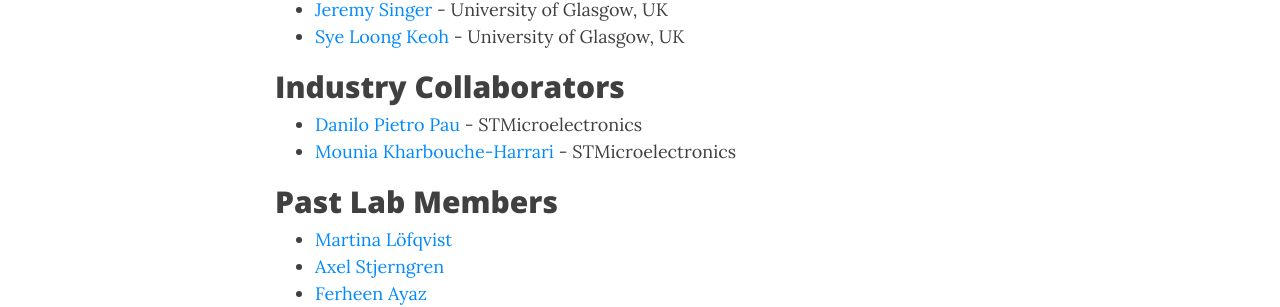
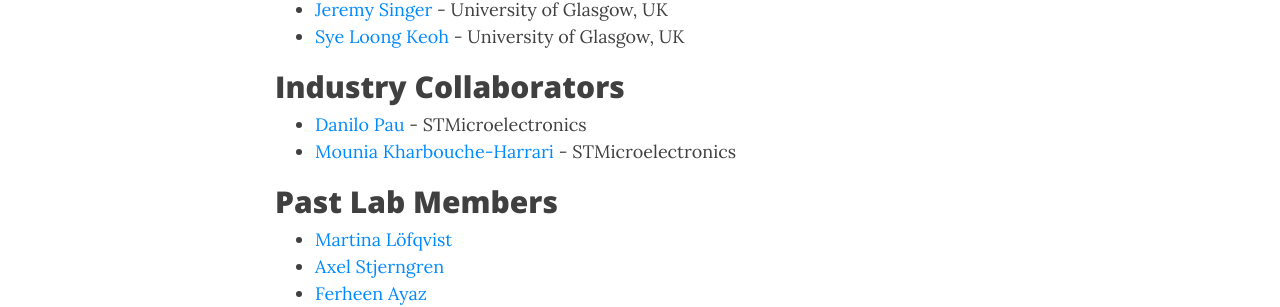
Before and after one commit to gicLAB/gicLAB.github.io, a Jekyll site: the page built from people.md, in a window 1280 px wide and 900 px high, scrolled down 1649 px. Shown: the part 450-757 px from the top of the window. Built offline with Jekyll 4.4.1, drawn with Linux system fonts in a browser that asks for light colours; nearby versions of some CDN libraries; comment, search, counter and statistics services are not loaded.

Commit message:
Update people.md

```diff
--- a/people.md
+++ b/people.md
@@ -71,7 +71,7 @@ Topic: "'Efficient ML model implementation in FPGAs"
 
 
 ## Industry Collaborators
-- [Danilo Pietro Pau](https://www.linkedin.com/in/danilopietropau/) - STMicroelectronics
+- [Danilo Pau](https://www.linkedin.com/in/danilopietropau/) - STMicroelectronics
 - [Mounia Kharbouche-Harrari](https://www.linkedin.com/in/mounia-kharbouche-harrari-6612b810a/) - STMicroelectronics
 
 <!-- ## Visiting Researchers-->
```
